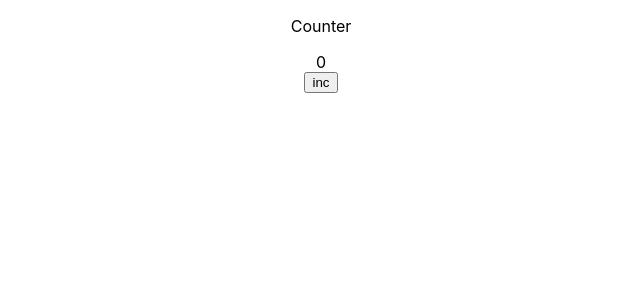
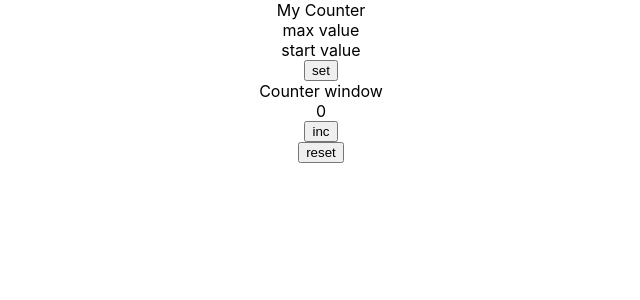
Before and after one commit to eliseevais/11-counter, a React (Create React App) app: page / in a window 1280 px wide. Shown: the top 300 px of the page, without its empty margins (319-959 px from the left). Built offline with nearby package versions, Linux system fonts and the light colour scheme.

Commit message:
my counter, start

```diff
--- a/src/App.tsx
+++ b/src/App.tsx
@@ -1,40 +1,67 @@
-import React, {useEffect, useState} from 'react';
-import './App.css';
+// import React, {useEffect, useState} from 'react';
+// import './App.css';
+// import styled from "styled-components";
+//
+// function App() {
+//   const [value, setValue] = useState(0);
+//
+//   useEffect( () => {
+//     let valueAsString = localStorage.getItem('counterValue');
+//     if (valueAsString) {
+//       let newValue = JSON.parse(valueAsString);
+//       setValue(newValue);
+//     }
+//   }, []);
+//
+//   useEffect( () => {
+//     localStorage.setItem('counterValue', JSON.stringify(value));
+//   }, [value])
+//   const incHandler = () => {
+//     setValue(value + 1)
+//   };
+//
+//   return (
+//     <AppWrapper>
+//       <p>Counter</p>
+//       {value}
+//       <button onClick={incHandler}>inc</button>
+//     </AppWrapper>
+//   );
+// }
+//
+// export default App;
+//
+// const AppWrapper = styled.div`
+//   display: flex;
+//   flex-direction: column;
+//   justify-content: center;
+//   align-items: center;
+//   margin: 0 auto;
+// `
+
+
+import React from "react";
 import styled from "styled-components";
+import {StartWindow} from "./components/startWindow/StartWindow";
+import {CounterWindow} from "./components/counterWindow/CounterWindow";
 
-function App() {
-  const [value, setValue] = useState(0);
-
-  useEffect( () => {
-    let valueAsString = localStorage.getItem('counterValue');
-    if (valueAsString) {
-      let newValue = JSON.parse(valueAsString);
-      setValue(newValue);
-    }
-  }, []);
-
-  useEffect( () => {
-    localStorage.setItem('counterValue', JSON.stringify(value));
-  }, [value])
-  const incHandler = () => {
-    setValue(value + 1)
-  };
+const App = () => {
 
   return (
     <AppWrapper>
-      <p>Counter</p>
-      {value}
-      <button onClick={incHandler}>inc</button>
+      My Counter
+      <StartWindow/>
+      <CounterWindow/>
     </AppWrapper>
-  );
+  )
 }
 
-export default App;
-
-const AppWrapper = styled.div`
+let AppWrapper = styled.div`
   display: flex;
+  margin: 0 auto;
   flex-direction: column;
   justify-content: center;
   align-items: center;
-  margin: 0 auto;
 `
+
+export default App;
--- /dev/null
+++ b/src/components/counterWindow/CounterWindow.tsx
@@ -0,0 +1,35 @@
+import React, {useEffect, useState} from "react";
+
+export const CounterWindow = () => {
+
+  const [value, setValue] = useState(0);
+
+  useEffect(() => {
+    localStorage.setItem('myValue', JSON.stringify(value))
+  }, [value]);
+
+  useEffect(() => {
+    const valueAsString = localStorage.getItem('myValue')
+    if (valueAsString) {
+      const valueAsNumber = JSON.parse(valueAsString);
+      setValue(valueAsNumber)
+    }
+  }, []);
+
+  const incHandler = () => {
+    setValue(value + 1)
+  };
+
+  const resetHandler = () => {
+    localStorage.clear()
+  }
+
+  return (
+    <>
+    <div>Counter window</div>
+      {value}
+      <button onClick={incHandler}>inc</button>
+      <button onClick={resetHandler}>reset</button>
+    </>
+  )
+}
--- /dev/null
+++ b/src/components/startWindow/StartWindow.tsx
@@ -0,0 +1,14 @@
+import React, {useState} from "react";
+
+export const StartWindow = () => {
+
+
+
+  return (
+    <>
+      <div>max value</div>
+      <div>start value</div>
+      <button>set</button>
+    </>
+  )
+}
```
Also changed, not shown: src/styles/MyTheme.tsx (added, +7 -0 lines), src/components/counterWindow/CounterWindow.Styled.tsx (added), src/components/startWindow/Start.window.Styled.tsx (added).
